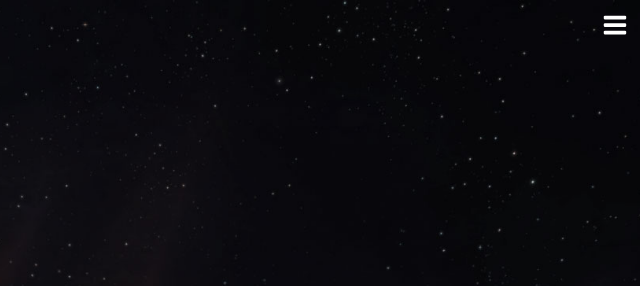
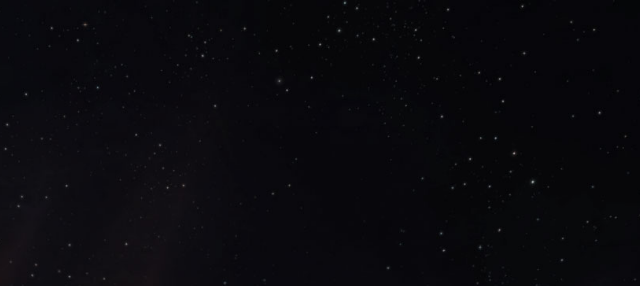
Before and after one commit to CrusherDeac/figl.space, a website: page client/index.html in a window 1280 px wide. Shown: the top 286 px of the page, 640-1280 px from the left. Drawn offline with nearby package versions, Linux system fonts and the light colour scheme.

Commit message:
clean up menu button

```diff
--- a/client/index.html
+++ b/client/index.html
@@ -7,9 +7,6 @@
     <link href="/css/style.css" rel="stylesheet">
   </head>
   <body>
-    <div class='menu'>
-      <svg aria-hidden="true" class="indexesm__StyledOcticon-sc-1ao7p5-27 xrdzL" role="img" viewBox="0 0 12 16" style="display: inline-block; fill: currentcolor; user-select: none; vertical-align: text-bottom;"><path fill-rule="evenodd" d="M11.41 9H.59C0 9 0 8.59 0 8c0-.59 0-1 .59-1H11.4c.59 0 .59.41.59 1 0 .59 0 1-.59 1h.01zm0-4H.59C0 5 0 4.59 0 4c0-.59 0-1 .59-1H11.4c.59 0 .59.41.59 1 0 .59 0 1-.59 1h.01zM.59 11H11.4c.59 0 .59.41.59 1 0 .59 0 1-.59 1H.59C0 13 0 12.59 0 12c0-.59 0-1 .59-1z"></path></svg>
-    </div>
     <div class="container center">
       <h1 class="title">Flying Dangerous</h1>
       <a class="btn btn-primary btn-discord" href="/discord" target="_blank" rel="noopener">
```
Also changed, not shown: client/img/full-logo.png (deleted), client/img/three-bars.svg (deleted).
